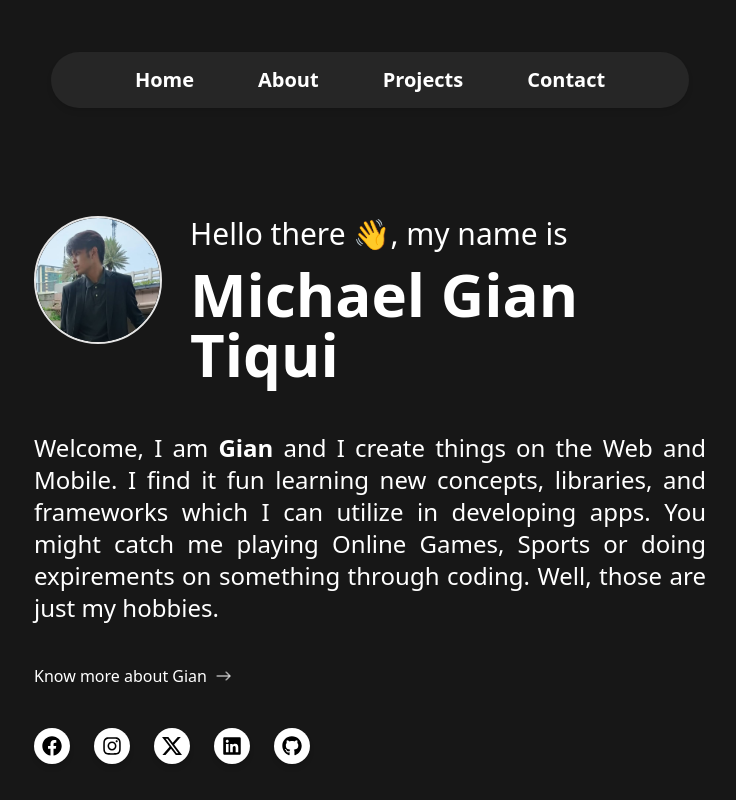
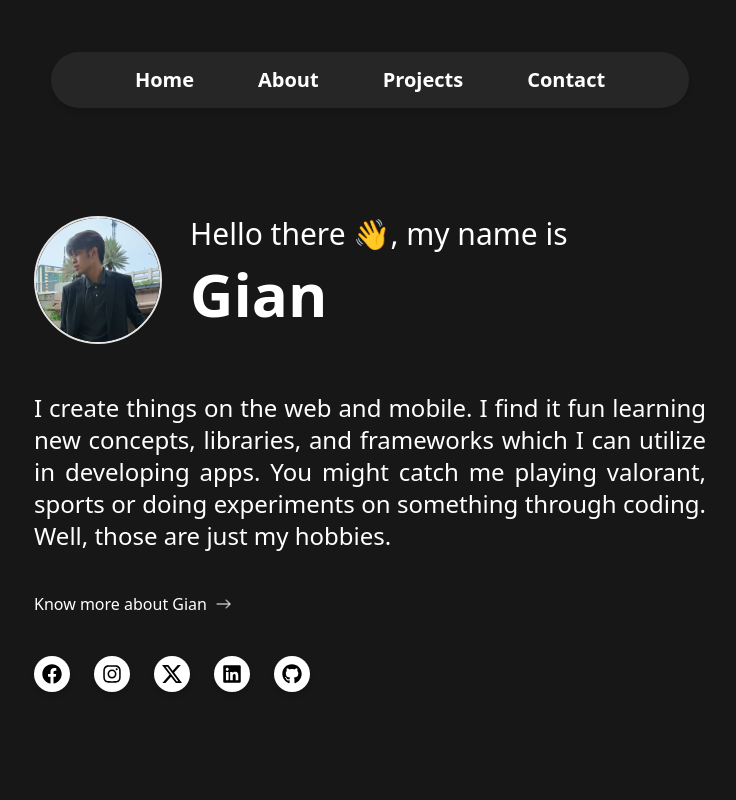
Before and after one commit to gian-tiqui/michael-gian-tiqui, a Next.js app: page / in a window 1280 px wide. Shown: the whole page, without its empty margins (270-1006 px from the left). Built offline with nearby package versions, Linux system fonts and the light colour scheme.

Commit message:
new intro

```diff
--- a/src/app/components/introduction/Introduction.tsx
+++ b/src/app/components/introduction/Introduction.tsx
@@ -19,17 +19,16 @@ const Introduction = () => {
             Hello there 👋, my name is
           </p>
           <p className="font-sans font-bold text-3xl md:text-6xl text-white dark:text-black">
-            Michael Gian Tiqui
+            Gian
           </p>
         </div>
       </div>
 
       <p className="font-sans md:text-2xl text-justify text-white dark:text-black mb-10">
-        Welcome, I am <span className="font-bold">Gian</span> and I create
-        things on the Web and Mobile. I find it fun learning new concepts,
-        libraries, and frameworks which I can utilize in developing apps. You
-        might catch me playing Online Games, Sports or doing expirements on
-        something through coding. Well, those are just my hobbies.
+        I create things on the web and mobile. I find it fun learning new
+        concepts, libraries, and frameworks which I can utilize in developing
+        apps. You might catch me playing valorant, sports or doing experiments
+        on something through coding. Well, those are just my hobbies.
       </p>
       <NextButton link="/about" name="Know more about Gian" />
     </div>
```
